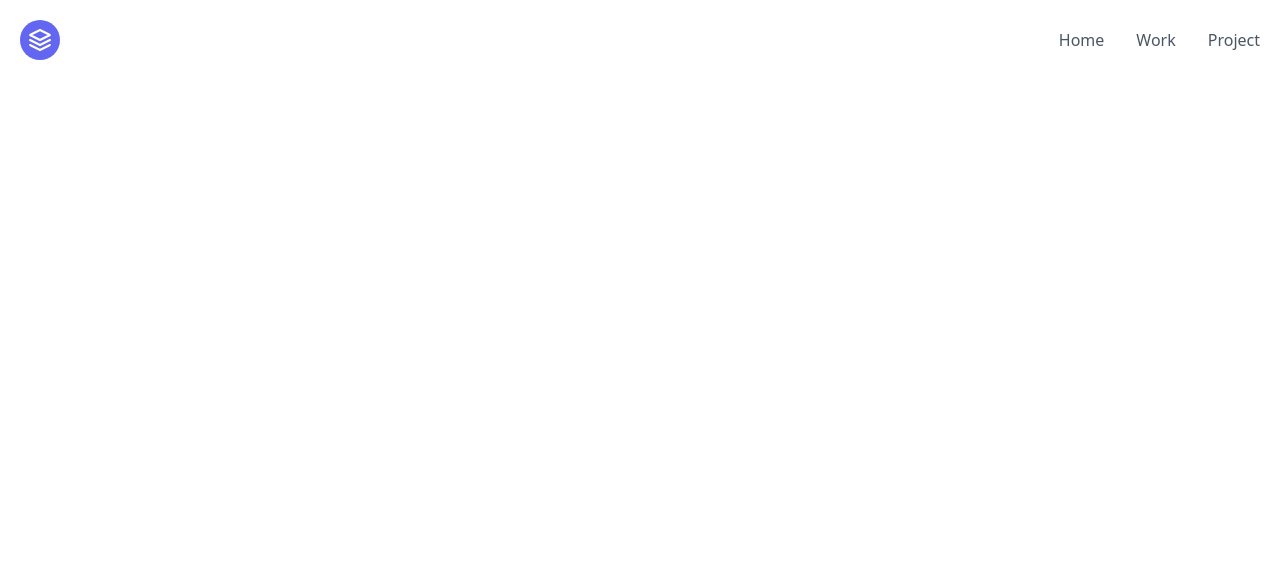
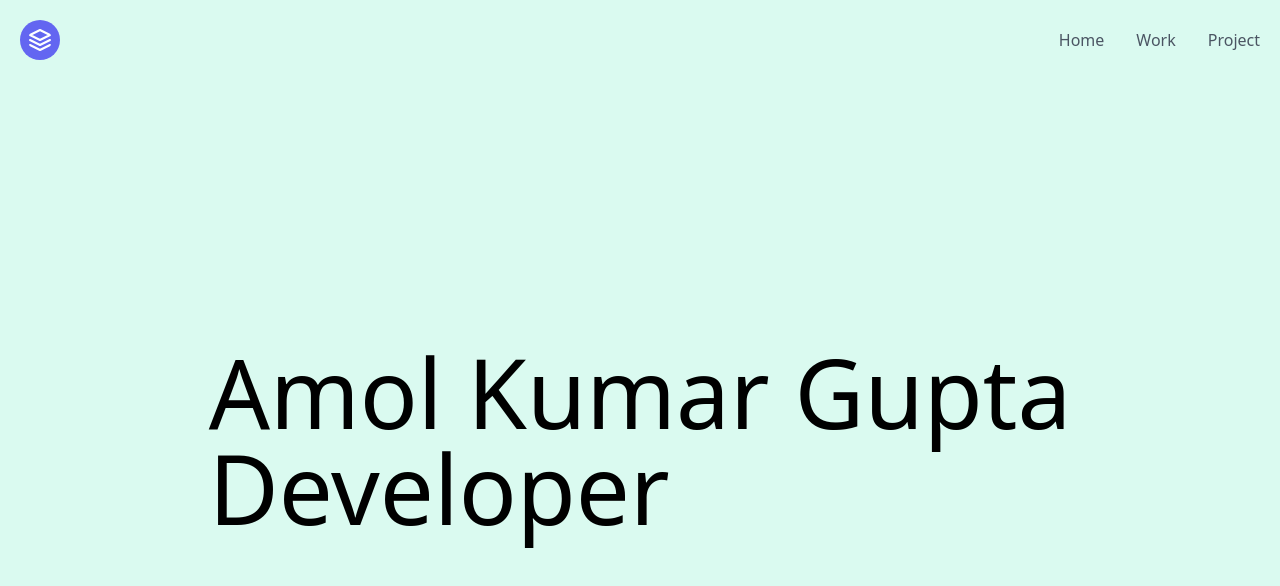
Before and after one commit to AmolKumarGupta/portfolio, a React (Create React App) app: page / in a window 1280 px wide. Shown: the top 586 px of the page. Built offline with nearby package versions, Linux system fonts and the light colour scheme.

Commit message:
add: front component

```diff
--- a/src/App.js
+++ b/src/App.js
@@ -1,9 +1,9 @@
-import Header from "./layouts/Header";
+import Front from "./components/Front";
 
 function App() {
   return (
     <div className="container mx-auto">
-      <Header/>
+      <Front/>
     </div>
   );
 }
--- /dev/null
+++ b/src/components/Front.js
@@ -0,0 +1,11 @@
+import Header from "../layouts/Header";
+import Main from "../layouts/Main";
+
+export default function Front(){
+    return (
+        <div className="animate-background will-change-[background] min-h-[100vh] flex flex-col">
+            <Header/>
+            <Main/>
+        </div>
+    )
+}
--- a/src/layouts/Header.js
+++ b/src/layouts/Header.js
@@ -14,7 +14,7 @@ function Header(){
                         <path d="M12 2L2 7l10 5 10-5-10-5zM2 17l10 5 10-5M2 12l10 5 10-5"></path>
                     </svg>
                 </a>
-                <nav className={`bg-yellow-50 md:bg-transparent ${navToggle?'hidden':''} w-full md:w-auto h-[100vh] md:h-auto text-2xl text-center md:text-base md:text-left absolute md:relative top-[50%] md:top-0 left-[50%] md:left-0 -translate-y-[50%] md:transform-none -translate-x-[50%] md:ml-auto flex md:flex flex-col md:flex-row md:flex-wrap md:items-center justify-center space-y-4 md:space-y-0 md:space-x-8`}>
+                <nav className={`animate-background md:animate-none ${navToggle?'hidden':''} w-full md:w-auto h-[100vh] md:h-auto text-2xl text-center md:text-base md:text-left absolute md:relative top-[50%] md:top-0 left-[50%] md:left-0 -translate-y-[50%] md:transform-none -translate-x-[50%] md:ml-auto flex md:flex flex-col md:flex-row md:flex-wrap md:items-center justify-center space-y-4 md:space-y-0 md:space-x-8`}>
                     <a className="block hover:text-gray-900" href="#top">Home</a>
                     <a className="block hover:text-gray-900" href="#top">Work</a>
                     <a className="block hover:text-gray-900" href="#top">Project</a>
--- /dev/null
+++ b/src/layouts/Main.js
@@ -0,0 +1,10 @@
+export default function Main() {
+    return (
+        <main className="grow flex px-8 sm:px-4">
+            <div className="w-fit m-auto text-4xl sm:text-6xl md:text-8xl">
+                <p>Amol Kumar Gupta</p>
+                <p>Developer</p>
+            </div>
+        </main>
+    );
+}
--- a/tailwind.config.js
+++ b/tailwind.config.js
@@ -4,7 +4,17 @@ module.exports = {
     "./src/**/*.{js,jsx,ts,tsx}",
   ],
   theme: {
-    extend: {},
+    extend: {
+      keyframes: {
+        background: {
+          '0%': { backgroundColor:'rgb(207 250 254)' },
+          '100%': { backgroundColor:'rgb(254 249 195)' },
+        }
+      },
+      animation: {
+        background: 'background 3s infinite alternate'
+      }
+    },
   },
   plugins: [],
 }
```
Also changed, not shown: 1 other file (tests, documents, lock files or other folders).
